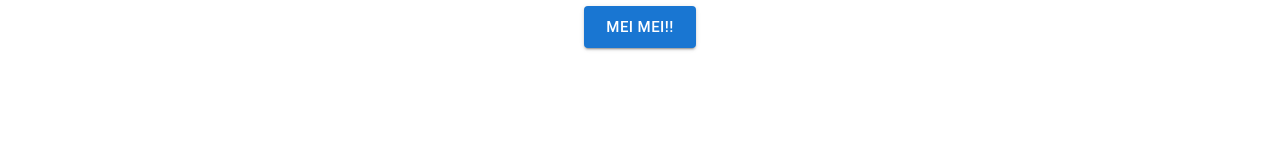
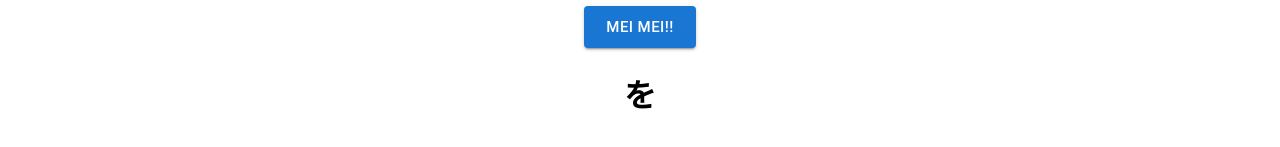
Before and after one commit to tk-yamamoto1216/meimei-kun, a React (Create React App) app: page / in a window 1280 px wide. Shown: the part 199-346 px from the top of the page. Built offline with nearby package versions, Linux system fonts and the light colour scheme.

Commit message:
utils関数作ってみｔ

```diff
--- a/src/App.tsx
+++ b/src/App.tsx
@@ -7,18 +7,27 @@ import { useState } from "react";
 import { TextField } from "@mui/material";
 import { useDeepl } from "./useDeepl";
 import ReactLoading from "react-loading";
+import { capitalize } from "./utils";
 
 function App() {
   const [process, setProcess] = useState("");
   const [preposition, setPreposition] = useState("");
   const [subject, setSubject] = useState("");
+  // FIX
   const [subject2, setSubject2] = useState("");
   const [functionName, setFunctionName] = useState("");
-  const { translateText, capitalize, isLoading } = useDeepl();
+
+  const japaneseSentence = () => {
+    return `${subject2}${preposition.replace("~", "")}${subject}を${process}`;
+  };
+
+  const { translateText, isLoading } = useDeepl();
   const handleChangeProcess = (e: SelectChangeEvent) => {
+    console.log(1);
     setProcess(e.target.value);
   };
   const handleChangePreposition = (e: SelectChangeEvent) => {
+    console.log(1);
     if (e.target.value === "なし") {
       setPreposition("");
       return;
@@ -35,7 +44,6 @@ function App() {
       return;
     }
     const translatedText = await translateText(subject);
-    console.log(translatedText);
     if (!translatedText) {
       alert("対象の翻訳に失敗しました。");
       return;
@@ -45,7 +53,9 @@ function App() {
       return;
     }
     const str = capitalize(translatedText);
-    setFunctionName(`${target.en}${str}${targetPreposition?.en ?? ""}`);
+    const translatedText2 = await translateText(subject2);
+    const str2 = capitalize(translatedText2 ?? "");
+    setFunctionName(`${target.en}${str}${targetPreposition?.en ?? ""}${str2}`);
   };
 
   return (
@@ -90,14 +100,7 @@ function App() {
         Mei Mei!!
       </Button>
 
-      <h1>
-        {subject}
-        {subject ? "を" : ""}
-        {subject2}
-        {subject2 ? "を" : ""}
-        {preposition}
-        {process}
-      </h1>
+      <h1>{japaneseSentence()}</h1>
       {isLoading ? (
         <ReactLoading
           className="loading"
--- a/src/options.ts
+++ b/src/options.ts
@@ -2,6 +2,10 @@ export const processOptions = [
   {
     en: "register",
     jp: "登録する",
+  },
+  {
+    en: "find",
+    jp: "見つける",
   },
   {
     en: "post",
@@ -10,6 +14,14 @@ export const processOptions = [
   {
     en: "add",
     jp: "追加する",
+  },
+  {
+    en: "delete",
+    jp: "削除する",
+  },
+  {
+    en: "rehabilitate",
+    jp: "厚生する",
   },
 ];
 
@@ -20,10 +32,10 @@ export const prepositionOptions = [
   },
   {
     en: "from",
-    jp: "から",
+    jp: "~から",
   },
   {
     en: "by",
-    jp: "用いて",
+    jp: "~を用いて",
   },
 ];
--- a/src/useDeepl.ts
+++ b/src/useDeepl.ts
@@ -20,14 +20,8 @@ export const useDeepl = () => {
     }
   };
 
-  /* １文字目だけ大文字に  */
-  const capitalize = (str: string) => {
-    return str.charAt(0).toUpperCase() + str.slice(1).toLowerCase();
-  };
-
   return {
     translateText,
-    capitalize,
     isLoading,
   };
 };
--- /dev/null
+++ b/src/utils.ts
@@ -0,0 +1,35 @@
+/* １文字目だけ大文字に  */
+export const capitalize = (str: string) => {
+  return str.charAt(0).toUpperCase() + str.slice(1).toLowerCase();
+};
+
+/**
+ * () の中身を削除
+ * @param val (western)soup
+ * @returns BigRiver
+ */
+export const removeInsideParentheses = (text: string) => {
+  return text.replace(/ *\([^)]*\) */g, "");
+};
+
+/**
+ * ハイフン区切りを空白に置換
+ * @param val western-soup
+ * @returns western soup
+ */
+export const replaceHyphenToBlank = (text: string) => {
+  return text.replace("-", " ");
+};
+
+/**
+ * キャメルケースに変換し空白を取り除く
+ * @param val Big river
+ * @returns BigRiver
+ */
+export const removeBlank = (text: string) => {
+  const capitalizedTexts = text.split(" ", 0).map((e) => capitalize(e));
+  return capitalizedTexts.join("");
+};
+
+/* 生成された関数から不適切な文字を取り除く */
+export const formatFunctionName = (text: string) => {};
```
